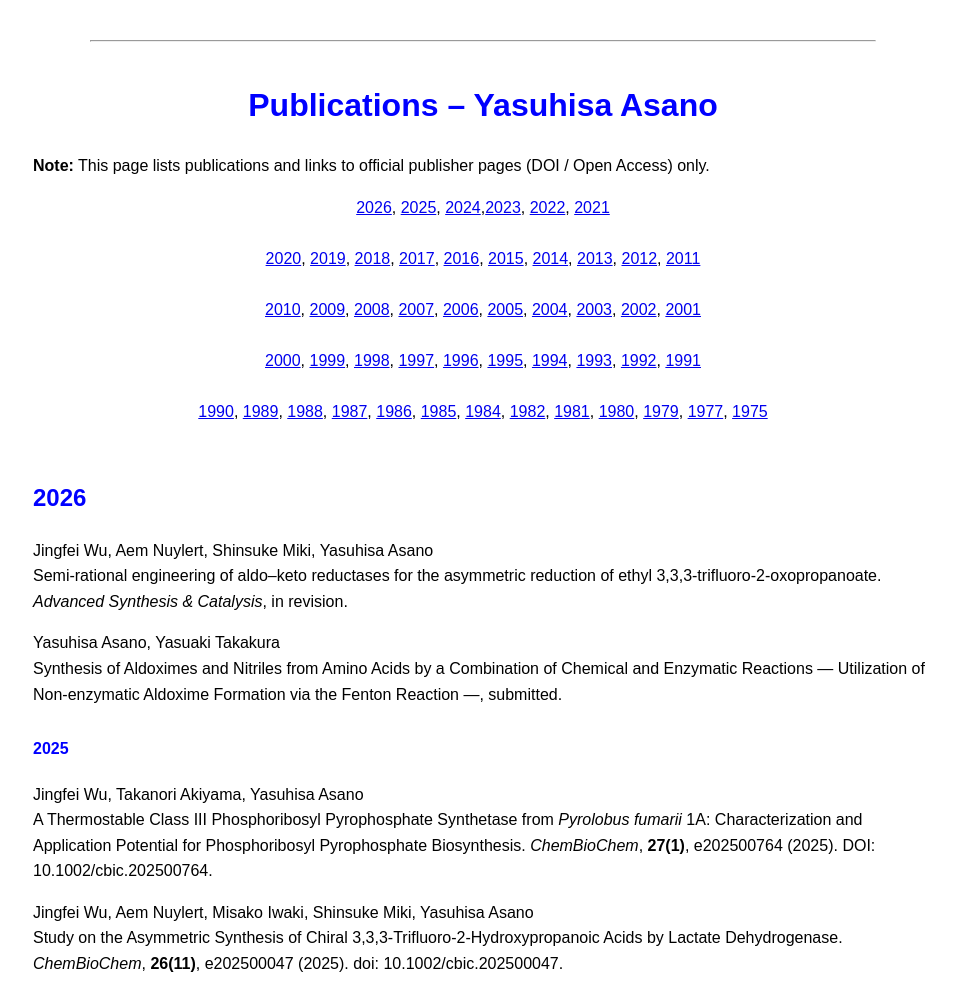
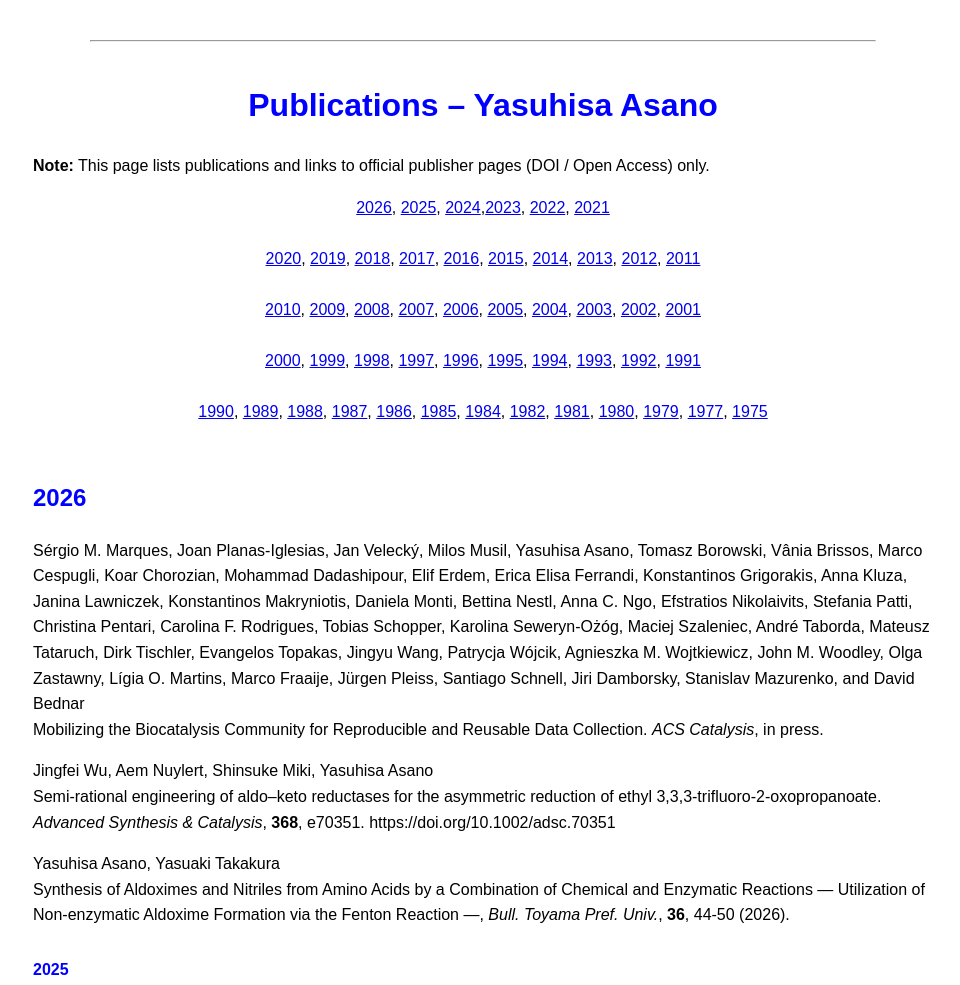
Before and after one commit to Yasu-hub5180/Yasu-hub5180.github.io, a plain HTML site: page index.html in a window 1280 px wide. Shown: the top 985 px of the page, without its empty margins (157-1117 px from the left). Drawn offline with Linux system fonts and the light colour scheme.

Commit message:
Update index.html

```diff
--- a/index.html
+++ b/index.html
@@ -55,11 +55,16 @@
 
 <p></p><h2><font color="blue"><a name="2026">2026</a></font></h2>
 
+<p><font size="+0">Sérgio M. Marques, Joan Planas-Iglesias, Jan Velecký, Milos Musil, Yasuhisa Asano, Tomasz Borowski, Vânia Brissos, Marco Cespugli, Koar Chorozian, Mohammad Dadashipour, Elif Erdem, Erica Elisa Ferrandi, Konstantinos Grigorakis, Anna Kluza, Janina Lawniczek, Konstantinos Makryniotis, Daniela Monti, Bettina Nestl, Anna C. Ngo, Efstratios Nikolaivits, Stefania Patti, Christina Pentari, Carolina F. Rodrigues, Tobias Schopper, Karolina Seweryn-Ożóg, Maciej Szaleniec, André Taborda, Mateusz Tataruch, Dirk Tischler, Evangelos Topakas, Jingyu Wang, Patrycja Wójcik, Agnieszka M. Wojtkiewicz, John M. Woodley, Olga Zastawny, Lígia O. Martins, Marco Fraaije, Jürgen Pleiss, Santiago Schnell, Jiri Damborsky, Stanislav Mazurenko, and David Bednar<br>
+Mobilizing the Biocatalysis Community for Reproducible and Reusable Data Collection.
+<i>ACS Catalysis</i>, in press.
+
 <p><font size="+0">Jingfei Wu, Aem Nuylert, Shinsuke Miki, Yasuhisa Asano<br>
-Semi-rational engineering of aldo–keto reductases for the asymmetric reduction of ethyl 3,3,3-trifluoro-2-oxopropanoate. <i>Advanced Synthesis & Catalysis</i>, in revision.
+Semi-rational engineering of aldo–keto reductases for the asymmetric reduction of ethyl 3,3,3-trifluoro-2-oxopropanoate. <i>Advanced Synthesis & Catalysis</i>, <b>368</b>, e70351.
+https://doi.org/10.1002/adsc.70351
 
 <p><font size="+0">Yasuhisa Asano, Yasuaki Takakura<br>
-Synthesis of Aldoximes and Nitriles from Amino Acids by a Combination of Chemical and Enzymatic Reactions — Utilization of Non-enzymatic Aldoxime Formation via the Fenton Reaction —, submitted.
+Synthesis of Aldoximes and Nitriles from Amino Acids by a Combination of Chemical and Enzymatic Reactions — Utilization of Non-enzymatic Aldoxime Formation via the Fenton Reaction —, <i>Bull. Toyama Pref. Univ.</i>, <b>36</b>, 44-50 (2026).
 
 <p></p><h2><font color="blue"><a name="2025">2025</a></font></h2>
 
```
